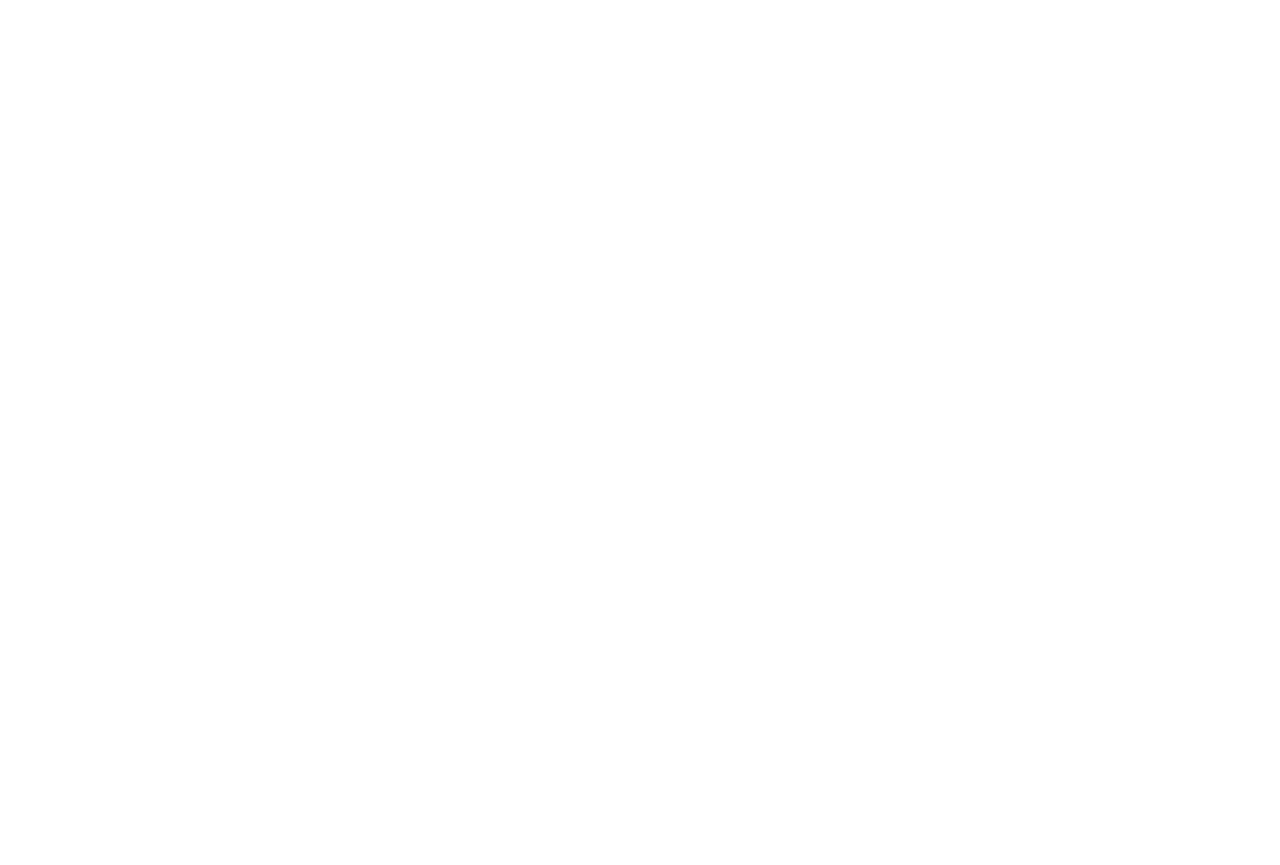
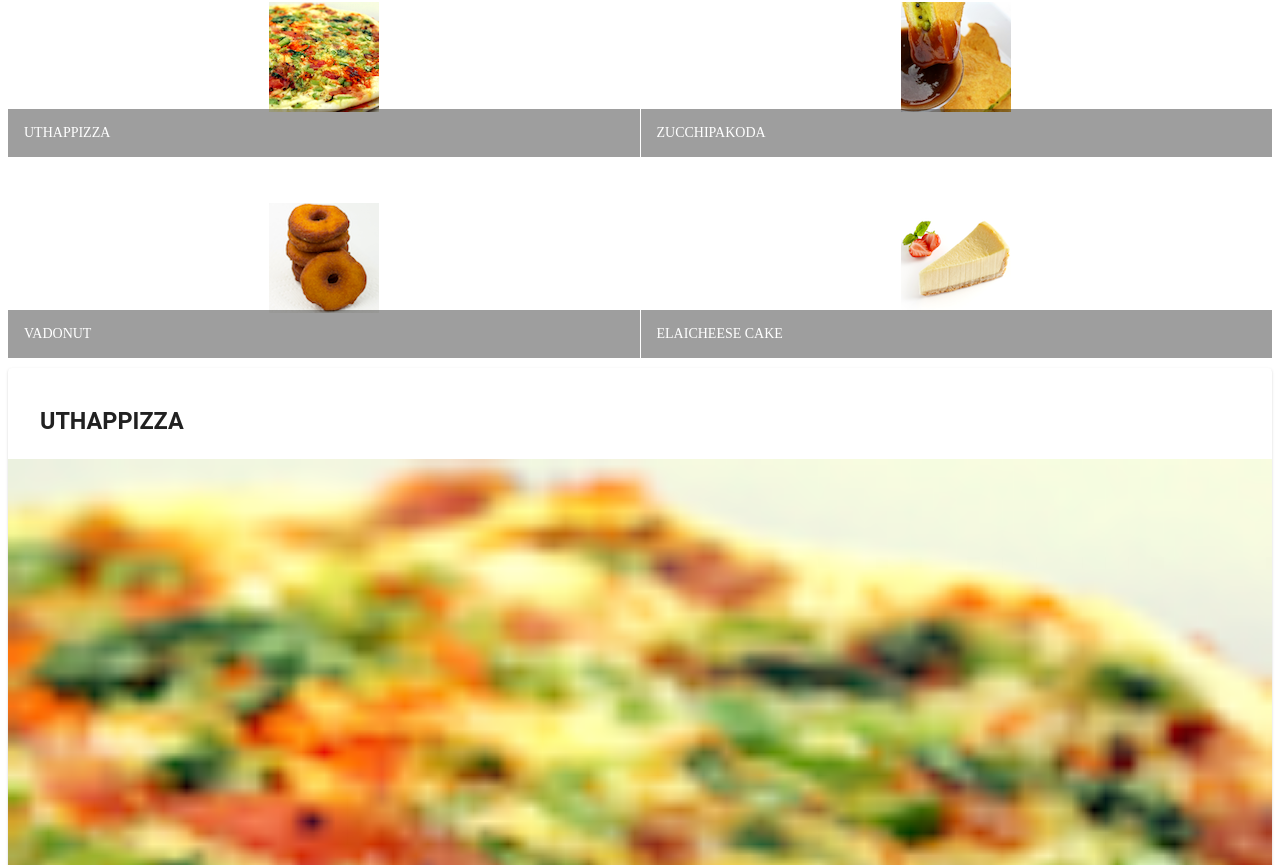
Before and after one commit to mshtang/conFusionNG, an Angular app: page / in a window 1280 px wide. Shown: the part 115-980 px from the top of the page. Before the commit the page ends 800 px from the top, so only its background shows below. Built offline with nearby package versions, Linux system fonts and the light colour scheme.

Commit message:
add a menu component

```diff
--- a/src/app/app.component.html
+++ b/src/app/app.component.html
@@ -2,3 +2,4 @@
 <mat-toolbar color="primary">
   <span>Ristorante con Fusion</span>
 </mat-toolbar>
+<app-menu></app-menu>
--- a/src/app/menu/menu.component.html
+++ b/src/app/menu/menu.component.html
@@ -1,3 +1,31 @@
-<p>
-  menu works!
-</p>
+<div class="container" fxLayout="column" fxLayoutGap="10px">
+
+  <div fxFlex>
+    <mat-grid-list cols="2" rowHeight="200px">
+      <mat-grid-tile *ngFor="let dish of dishes">
+        <img src={{dish.image}} alt={{dish.name}}>
+        <mat-grid-tile-footer>
+          <h1>{{dish.name|uppercase}}</h1>
+        </mat-grid-tile-footer>
+      </mat-grid-tile>
+    </mat-grid-list>
+  </div>
+
+  <div fxFlex *ngIf="selectedDish">
+    <mat-card>
+      <mat-card-header>
+        <mat-card-title>
+          <h3>{{selectedDish.name|uppercase}}</h3>
+        </mat-card-title>
+      </mat-card-header>
+      <img mat-card-image src={{selectedDish.image}} alt={{selectedDish.name}}>
+      <mat-card-content>
+        <p>{{selectedDish.description}}</p>
+      </mat-card-content>
+      <mat-card-actions>
+        <button mat-button>LIKE</button>
+        <button mat-button>SHARE</button>
+      </mat-card-actions>
+    </mat-card>
+  </div>
+</div>
--- a/src/app/menu/menu.component.ts
+++ b/src/app/menu/menu.component.ts
@@ -1,4 +1,49 @@
 import { Component, OnInit } from '@angular/core';
+import { Dish } from '../shared/dish';
+
+const DISHES: Dish[] = [
+  {
+    id: '0',
+    name: 'Uthappizza',
+    image: '/assets/images/uthappizza.png',
+    category: 'mains',
+    featured: true,
+    label: 'Hot',
+    price: '4.99',
+    description: 'A unique combination of Indian Uthappam (pancake) and Italian pizza, topped with Cerignola olives, ripe vine cherry tomatoes, Vidalia onion, Guntur chillies and Buffalo Paneer.'
+  },
+  {
+    id: '1',
+    name: 'Zucchipakoda',
+    image: '/assets/images/zucchipakoda.png',
+    category: 'appetizer',
+    featured: false,
+    label: '',
+    price: '1.99',
+    description: 'Deep fried Zucchini coated with mildly spiced Chickpea flour batter accompanied with a sweet-tangy tamarind sauce'
+  },
+  {
+    id: '2',
+    name: 'Vadonut',
+    image: '/assets/images/vadonut.png',
+    category: 'appetizer',
+    featured: false,
+    label: 'New',
+    price: '1.99',
+    description: 'A quintessential ConFusion experience, is it a vada or is it a donut?'
+  },
+  {
+    id: '3',
+    name: 'ElaiCheese Cake',
+    image: '/assets/images/elaicheesecake.png',
+    category: 'dessert',
+    featured: false,
+    label: '',
+    price: '2.99',
+    description: 'A delectable, semi-sweet New York Style Cheese Cake, with Graham cracker crust and spiced with Indian cardamoms'
+  }
+];
+
 
 @Component({
   selector: 'app-menu',
@@ -7,8 +52,10 @@ import { Component, OnInit } from '@angular/core';
 })
 export class MenuComponent implements OnInit {
 
+  dishes = DISHES;
+  selectedDish = DISHES[0];
+
   constructor() { }
-
   ngOnInit() {
   }
 
--- /dev/null
+++ b/src/app/shared/dish.ts
@@ -0,0 +1,10 @@
+export class Dish {
+    id: string;
+    name: string;
+    image: string;
+    category: string;
+    featured: boolean;
+    label: string;
+    price: string;
+    description: string;
+}
--- a/src/styles.scss
+++ b/src/styles.scss
@@ -1,2 +1,8 @@
 /* You can add global styles to this file, and also import other style files */
 @import '@angular/material/prebuilt-themes/deeppurple-amber.css';
+
+.container {
+    padding: 0 auto;
+    margin: 20px, 10px;
+    display: flex;
+}
```
Also changed, not shown: src/app/app.module.ts (+6 -1 lines).
